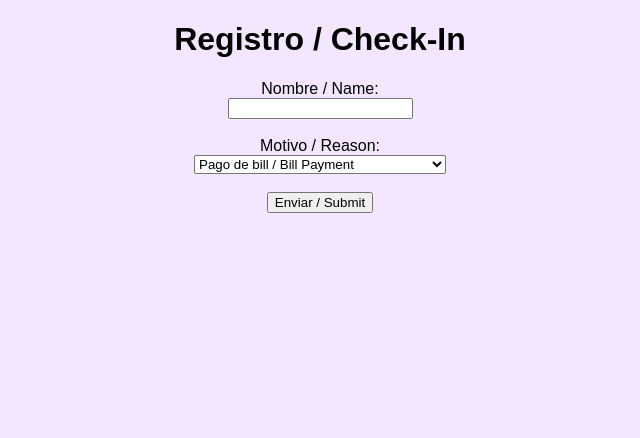
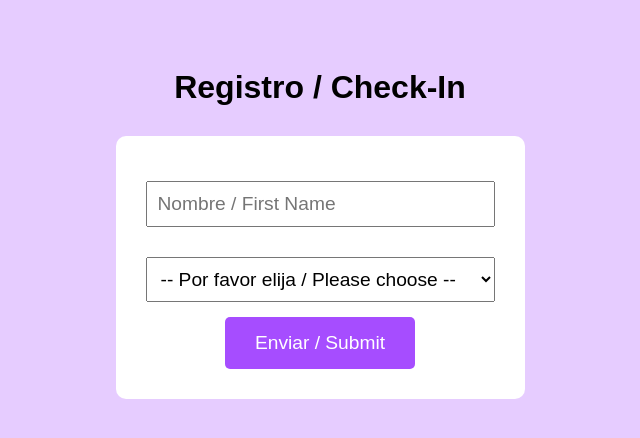
Before and after one commit to RAMSCAMANAGER/metro-checkin, a Flask app: page / in a window 1280 px wide. Shown: the top 438 px of the page, without its empty margins (320-960 px from the left). Run offline with Flask 3, Linux system fonts and the light colour scheme.

Commit message:
Fix: redirect to /display after check-in

```diff
--- a/templates/checkin.html
+++ b/templates/checkin.html
@@ -1,23 +1,78 @@
+
 <!DOCTYPE html>
-<html>
+<html lang="es">
 <head>
-    <title>Registro - Metro</title>
+    <meta charset="UTF-8">
+    <title>Registro - Metro by T-Mobile</title>
     <style>
-        body { font-family: sans-serif; text-align: center; background-color: #f3e6ff; }
+        body {
+            background-color: #e6ccff;
+            font-family: Arial, sans-serif;
+            text-align: center;
+            padding: 40px;
+        }
+        h1 {
+            font-size: 2em;
+            margin-bottom: 30px;
+        }
+        form {
+            display: inline-block;
+            background: white;
+            padding: 30px;
+            border-radius: 10px;
+        }
+        input, select {
+            font-size: 1.2em;
+            margin: 15px 0;
+            padding: 10px;
+            width: 100%;
+            box-sizing: border-box;
+        }
+        button {
+            padding: 15px 30px;
+            font-size: 1.2em;
+            background-color: #a64dff;
+            color: white;
+            border: none;
+            border-radius: 5px;
+        }
     </style>
 </head>
 <body>
     <h1>Registro / Check-In</h1>
-    <form method="POST">
-        <label>Nombre / Name:</label><br>
-        <input name="name" required><br><br>
-        <label>Motivo / Reason:</label><br>
-        <select name="reason">
-            <option value="Pago">Pago de bill / Bill Payment</option>
-            <option value="Compra">Compra de Teléfono / Phone Purchase</option>
-            <option value="Servicio">Otro / Other</option>
-        </select><br><br>
+    <form id="checkin-form">
+        <input type="text" id="name" placeholder="Nombre / First Name" required><br>
+        <select id="reason" required>
+            <option value="">-- Por favor elija / Please choose --</option>
+            <option value="Pago de factura">Pago de bill</option>
+            <option value="Comprar teléfono">Comprar teléfono / Phone Purchase</option>
+            <option value="Otro">Otro / Other</option>
+        </select><br>
         <button type="submit">Enviar / Submit</button>
     </form>
+
+    <script>
+    document.getElementById("checkin-form").addEventListener("submit", async function(e) {
+        e.preventDefault();
+
+        const name = document.getElementById("name").value;
+        const reason = document.getElementById("reason").value;
+
+        const response = await fetch("/checkin", {
+            method: "POST",
+            headers: {
+                "Content-Type": "application/json"
+            },
+            body: JSON.stringify({ name, reason })
+        });
+
+        const result = await response.json();
+        if (result.success) {
+            window.location.href = "/display"; // ✅ Redirect to display page
+        } else {
+            alert("Error: " + result.error);
+        }
+    });
+    </script>
 </body>
 </html>
```
